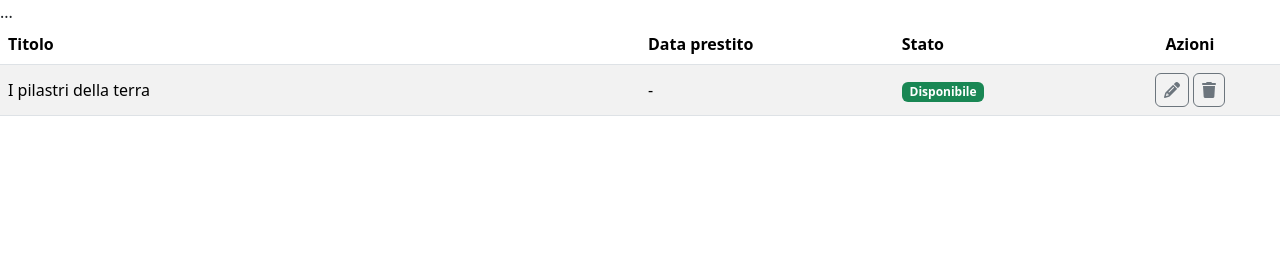
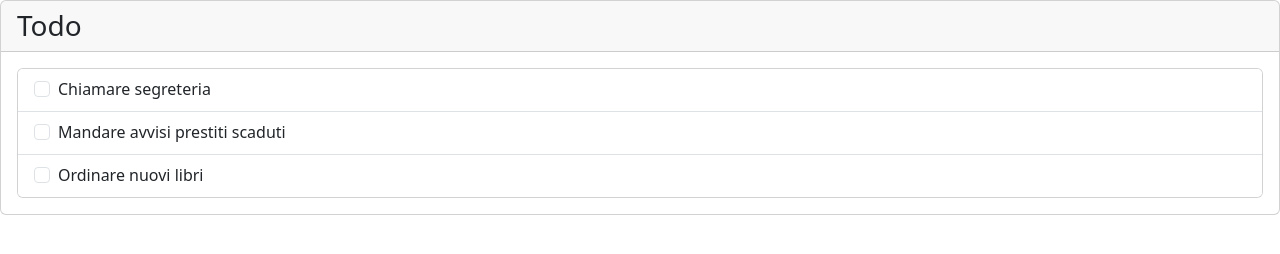
Before and after one commit to SamueleTerraroli/html-css-bootstrap-dashboard, a plain HTML site: page test.html in a window 1280 px wide. Drawn offline with nearby package versions, Linux system fonts and the light colour scheme.

Commit message:
feat(main): add checkbox

```diff
--- a/test.html
+++ b/test.html
@@ -11,30 +11,42 @@
 </head>
 <body>
 <main>
-  <table class="table table-white table-striped">
-    <thead>
-      <tr>
-        <th class="w-50">Titolo</th>
-        <th class="d-none d-md-table-cell">Data prestito</th>
-        <th>Stato</th>
-        <th class="text-center">Azioni</th>
-      </tr>
-    </thead>
-    <tbody>
-      <!-- table line -->
-      <tr class="align-middle">
-        <td>I pilastri della terra</td>
-        <td class="d-none d-md-table-cell">-</td>
-        <td><span class="badge text-bg-success">Disponibile</span></td>
-        <td class="text-center">
-          <button type="button" class="btn btn-outline-secondary p-1 px-2 fs-6"><i class="fa-solid fa-pencil"></i></button>
-          <button type="button" class="btn btn-outline-secondary  p-1 fs-6 px-2"><i class="fa-solid fa-trash"></i></button>
-        </td>
-      </tr>
-      <!-- table line -->
-    </tbody>
-    ...
-  </table>
+  <div class="card">
+    <h3 class="card-header">
+      Todo
+    </h3>
+    <div class="card-body">
+      <div class="card">
+        <ul class="list-group list-group-flush">
+          <li class="list-group-item">
+            <div class="form-check">
+              <input class="form-check-input" type="checkbox" value="" id="secretary">
+              <label class="form-check-label" for="secretary">
+                Chiamare segreteria
+              </label>
+            </div>
+          </li>
+          <li class="list-group-item">
+            <div class="form-check">
+              <input class="form-check-input" type="checkbox" value="" id="notices">
+              <label class="form-check-label" for="notices">
+                Mandare avvisi prestiti scaduti
+              </label>
+            </div>
+          </li>
+          <li class="list-group-item">
+            <div class="form-check">
+              <input class="form-check-input" type="checkbox" value="" id="order">
+              <label class="form-check-label" for="order">
+                Ordinare nuovi libri
+              </label>
+            </div>
+          </li>
+        </ul>
+      </div>
+    </div>
+  </div>
+
 </main>
 
 </body>
```
Also changed, not shown: index.html (+42 -4 lines).
